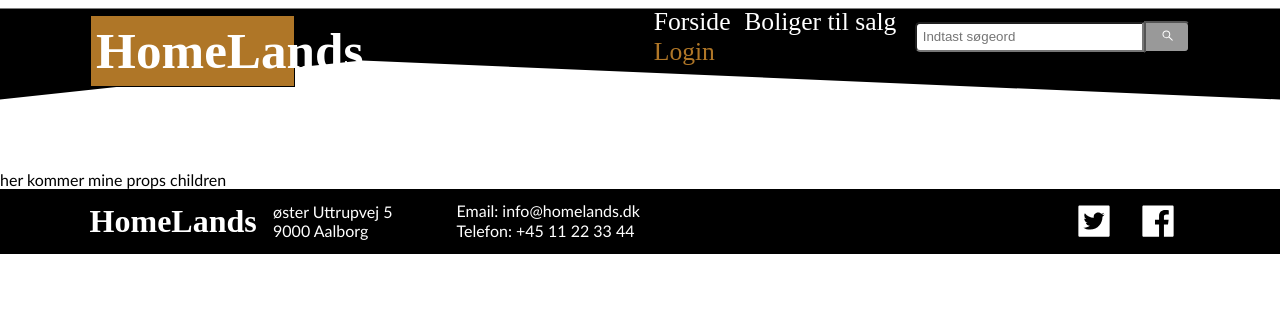
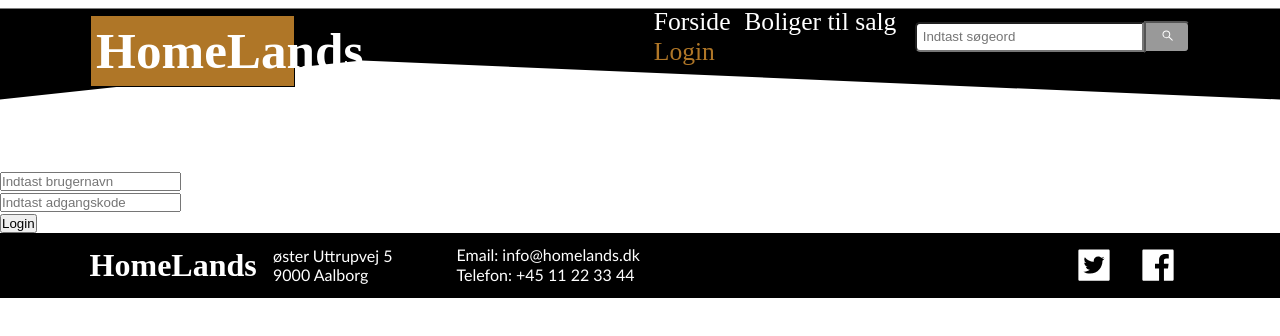
Before and after one commit to MariaEhlert/homelands, a React (Create React App) app: page /login in a window 1280 px wide. Shown: the top 336 px of the page. Built offline with nearby package versions, Linux system fonts and the light colour scheme; a web font is replaced by a local one.

Commit message:
login funktion (ikke stylet)

```diff
--- /dev/null
+++ b/src/Components/Helpers/Auth/Auth.jsx
@@ -0,0 +1,34 @@
+import { createContext, useContext, useEffect, useState } from "react";
+//useContext er en måde at styre tilstande globalt (fx sideskrift)
+//useContext til at transpoter igennem komponeter
+//så man fx kan fortælle bruger "du er logget ind som {loginData.username}"
+const AuthContext = createContext();
+
+//({children}) er et shotcut for props.children
+//da det kun er props children der skal bruges og
+//der er ingen properties fx props.title
+const AuthProvider = ({children}) => {
+    const [loginData, setLoginData] = useState('');
+    useEffect(() => {
+        if(sessionStorage.getItem('token')){
+            setLoginData(JSON.parse(sessionStorage.getItem('token')))
+        };
+        //dependency arrays
+    }, [children]);
+    return(
+        //Provider er en metode til at give alle children adgang til loginData (useState hook)
+        //alt der ligger i AuthContext giver adgang til loginData, setLoginData
+        //alt der ligger i appen har adgang til useState hook (loginData)
+        //vi bruger den til at
+        <AuthContext.Provider value={{loginData, setLoginData}}>
+            {children}
+        </AuthContext.Provider>
+    )
+};
+//custom hooks
+//gør det nemmer at hente rundt omkring
+const useAuth = () => useContext(AuthContext);
+//hvis man skal kalde context
+//eksempel: const {loginData} = useAuth()
+
+export { AuthContext, AuthProvider, useAuth}
--- a/src/Components/Sites/Login/Login.jsx
+++ b/src/Components/Sites/Login/Login.jsx
@@ -1,10 +1,67 @@
+import axios from "axios";
+import { useForm } from "react-hook-form";
+import { useAuth } from "../../Helpers/Auth/Auth";
 import { Layout } from "../../Helpers/Layout/Layout"
 
 export const Login = () => {
+        //register og handleSubmit kommer fra useForm
+        const {register, handleSubmit, formState: {errors}} = useForm();
+        // kalder custum state hooks useAuth
+        const {loginData, setLoginData} = useAuth();
+        const sendLoginRequest = async data => {
+            const formData = new FormData();
+            formData.append('username', data.username);
+            formData.append('password', data.password);
+            const result = await axios.post('https://api.mediehuset.net/token', formData);
+            handleSessionData(result.data);
+        }
+        const handleSessionData = data => {
+            if(data){
+                sessionStorage.setItem('token', JSON.stringify(data))
+                setLoginData(data);
+            }
+
+        }
+        const logOut = () => {
+            sessionStorage.removeItem('token');
+            setLoginData('');
+        }
     return(
-        <Layout title='Forside' description='forside'>
-            <h1>Login</h1>
-            <p>her kommer mine props children</p>
+        <Layout title='Login' description='login'>
+            {!loginData && !loginData.username ? (
+                <>
+                <h1>Login</h1>
+                {/* closer  */}
+                {/* en måde man sender en function videre */}
+                {/* sendLoginRequest lukker handleSubmit's funktion */}
+                <form onSubmit={handleSubmit(sendLoginRequest)}>
+                        <div>
+                            <input type="text" placeholder="Indtast brugernavn" id="username" {...register("username", {required: true})} />
+                            {/* && hvis er der fejl så skal den sende en fejl besked */}
+                            {errors.username && (
+                                <span>Du skal indtaste dit brugernavn</span>
+                            )}
+                        </div>
+                        <div>
+                            <input type="password" placeholder="Indtast adgangskode" id="password" {...register("password", {required: true})} />
+                            {/* && hvis er der fejl så skal den sende en fejl besked */}
+                            {errors.password && (
+                                <span>Du skal indtaste din adgangskode</span>
+                            )}
+                        </div>
+                        <div>
+                            <button>Login</button>
+                        </div>
+                </form>
+                </>
+            ) :
+            (
+                <div>
+                    <p>Logget ind som {loginData.username}</p>
+                    <button onClick={logOut}>Log ud</button>
+                </div>
+            )
+            }
         </Layout>
     )
 }
--- a/src/index.js
+++ b/src/index.js
@@ -1,10 +1,13 @@
 import React from 'react';
 import ReactDOM from 'react-dom/client';
 import App from './App';
+import { AuthProvider } from './Components/Helpers/Auth/Auth';
 
 const root = ReactDOM.createRoot(document.getElementById('root'));
 root.render(
   <React.StrictMode>
-    <App />
+    <AuthProvider>
+      <App />
+    </AuthProvider>
   </React.StrictMode>
 );
```
